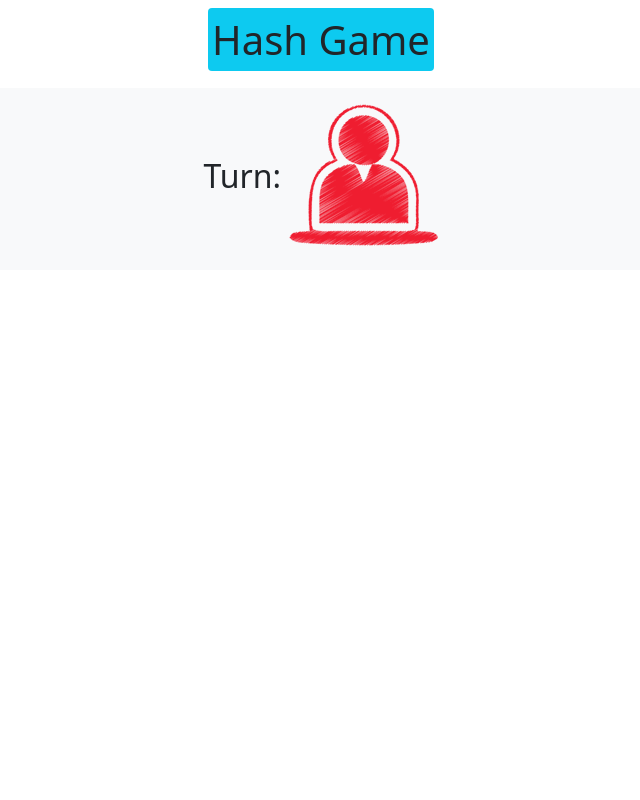
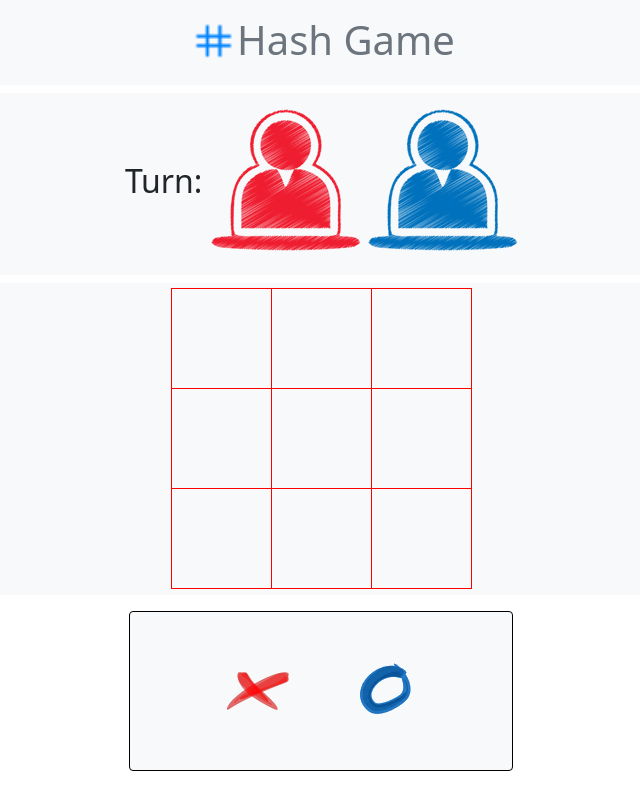
Before and after one commit to nasseraguiarfilho/hashGame, a plain HTML site: page hash.html in a window 1280 px wide. Shown: the whole page, without its empty margins (319-959 px from the left). Drawn offline with nearby package versions, Linux system fonts and the light colour scheme.

Commit message:
Visual aspects of the game looks ready. Maybe some improvements here and there, but for the most part it's done. Next, I should start creating some events for the game part.

```diff
--- a/hash.html
+++ b/hash.html
@@ -8,35 +8,65 @@
     <meta http-equiv="X-UA-Compatible" content="IE=edge">
     <meta name="viewport" content="width=device-width, initial-scale=1.0">
     <title>Hash Game</title>
-    <link rel="shortcut icon" href="imagens/favicon.ico">
 
     <link href="https://cdn.jsdelivr.net/npm/bootstrap@5.0.2/dist/css/bootstrap.min.css" rel="stylesheet"
         integrity="sha384-EVSTQN3/azprG1Anm3QDgpJLIm9Nao0Yz1ztcQTwFspd3yD65VohhpuuCOmLASjC" crossorigin="anonymous">
+
+    <link rel="stylesheet" href="style.css">
+
 
 </head>
 
 <body>
 
     <div class="container">
-        <h1 class="text-black p-3 text-center"><span class="bg-info rounded p-1">Hash Game</span></h1>
-         <div class="bg-light rounded">
+        <h1 class="text-secondary bg-light p-3 text-center"><span><img src="imagens/favicon.ico" alt="#"
+                    class="bigIcon"></span>Hash Game</h1>
+        <div class="bg-light rounded">
+
             <h2 class="text-dark text-center">Turn:
-                <span>
-                   <figure class="figure mt-3">
-                      <img src="imagens/jogador_1.png" alt="Player1" class="figure-img img-fluid rounded">
-                     </figure>
 
-                </span>
+                <figure class="figure mt-3">
+                    <img src="imagens/jogador_1.png" alt="Player1" class="figure-img img-fluid rounded" id="red">
+                </figure>
+
+                <figure class="figure mt-3">
+                    <img src="imagens/jogador_2.png" alt="Player2" class="figure-img img-fluid rounded" id="blue">
+                </figure>
+
             </h2>
-         </div>
+        </div>
 
-            <div>
-                <table class="table-light table-bordered">
+        <div class="gameArea bg-light">
 
+            <div style="display: inline-block; margin-top: 5px;">
+                <table border="1">
+                    <tr>
+                        <td></td>
+                        <td></td>
+                        <td></td>
+                    </tr>
+                    <tr>
+                        <td></td>
+                        <td></td>
+                        <td></td>
+                    </tr>
+                    <tr>
+                        <td></td>
+                        <td></td>
+                        <td></td>
+                    </tr>
                 </table>
             </div>
+        </div>
+
+
+
+        <div class="bg-light rounded buttonArea container">
+            <button type="button" class="btn"><img src="imagens/marcacao_1.png" alt="m1" id="ButtonX"></button>
+            <button type="button" class="btn"><img src="imagens/marcacao_2.png" alt="m2" id="buttonZero"></button>
+        </div>
     </div>
-
 
     <script src="https://cdn.jsdelivr.net/npm/bootstrap@5.0.2/dist/js/bootstrap.bundle.min.js"
         integrity="sha384-MrcW6ZMFYlzcLA8Nl+NtUVF0sA7MsXsP1UyJoMp4YLEuNSfAP+JcXn/tWtIaxVXM"
--- a/style.css
+++ b/style.css
@@ -2,3 +2,23 @@
     width: 50px;
     height: 50px;
 }
+
+.gameArea {
+    text-align: center;
+}
+
+.buttonArea {
+    border: solid black 1px;
+    width: 24em;
+    height: 10em;
+    display: flex;
+    justify-content: center;
+    align-items: center;
+    margin-top: 1em;
+}
+
+td {
+    width: 100px;
+    height: 100px;
+    border: 1px solid red;
+}
```
Also changed, not shown: index.html (+5 -5 lines).
